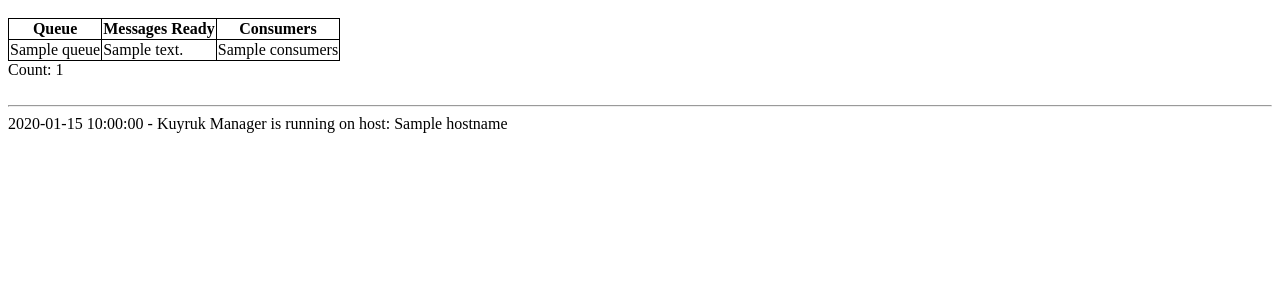
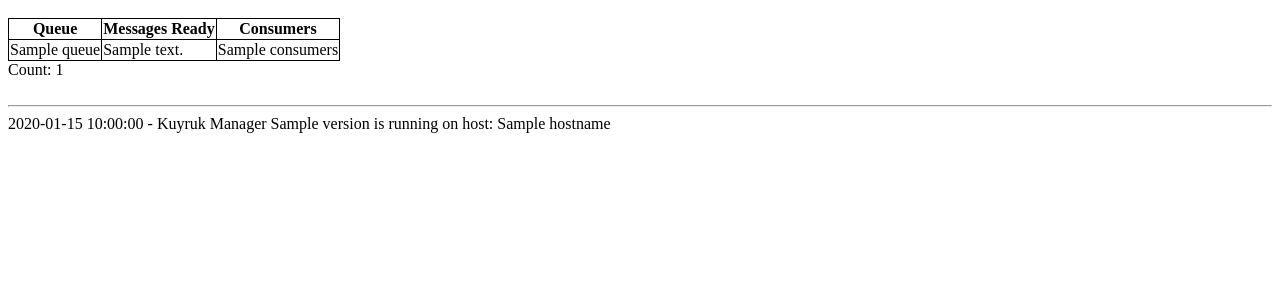
Before and after one commit to cenkalti/kuyruk, a Python web app: template kuyruk/manager/templates/queues.html in a window 1280 px wide. Shown: the part 26-326 px from the top of the page. Run offline with Jinja, Linux system fonts and the light colour scheme; the template is opened without the code that fills it: most values are stand-ins (such as "Sample title", 1, 10 or a date in 2020).

Commit message:
show version on manager footer

```diff
--- a/kuyruk/manager/__init__.py
+++ b/kuyruk/manager/__init__.py
@@ -11,12 +11,14 @@ from kuyruk.helpers import human_time, start_daemon_thread
 from kuyruk.manager.server import ManagerServer
 from kuyruk.helpers.json_datetime import JSONDecoder
 
+
 logger = logging.getLogger(__name__)
 
 
 class Manager(Flask):
 
     def __init__(self, kuyruk):
+        from kuyruk import __version__
         super(Manager, self).__init__(__name__)
         self.debug = True
         self.kuyruk = kuyruk
@@ -116,6 +118,7 @@ class Manager(Flask):
                 'now': str(datetime.utcnow())[:19],
                 'hostname': socket.gethostname(),
                 'human_time': human_time,
+                'version': __version__,
             }
 
         @self.template_filter('sentry_url')
--- a/kuyruk/manager/templates/layout.html
+++ b/kuyruk/manager/templates/layout.html
@@ -32,7 +32,7 @@
     <br>
     <footer>
         <hr>
-        {{ now }} - Kuyruk Manager is running on host: {{ hostname }}
+        {{ now }} - Kuyruk Manager {{ version }} is running on host: {{ hostname }}
     </footer>
 </body>
 </html>
```
